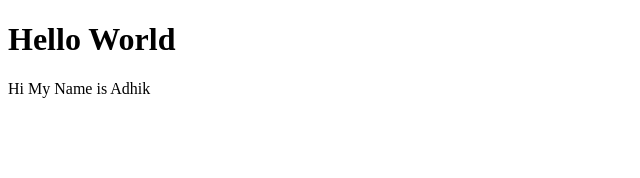
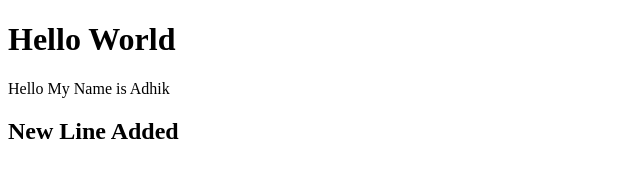
Before and after one commit to adhik18/Cloud, a plain HTML site: page index.html in a window 1280 px wide. Shown: the whole page, without its empty margins (0-640 px from the left). Drawn offline with Linux system fonts and the light colour scheme.

Commit message:
Code Updated

```diff
--- a/index.html
+++ b/index.html
@@ -7,6 +7,7 @@
 </head>
 <body>
     <h1>Hello World</h1>
-    <p>Hi My Name is Adhik</p>
+    <p>Hello My Name is Adhik</p>
+    <h2>New Line Added</h2>
 </body>
 </html>
```
